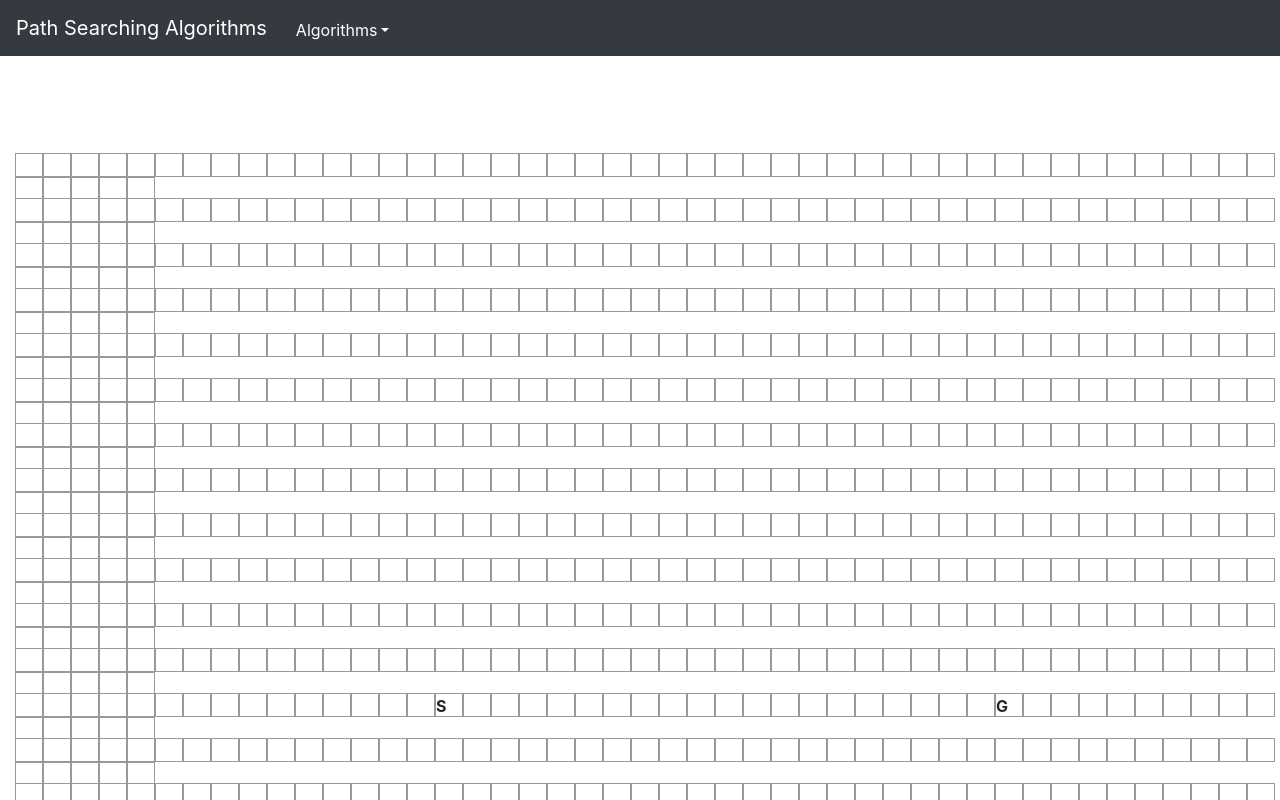
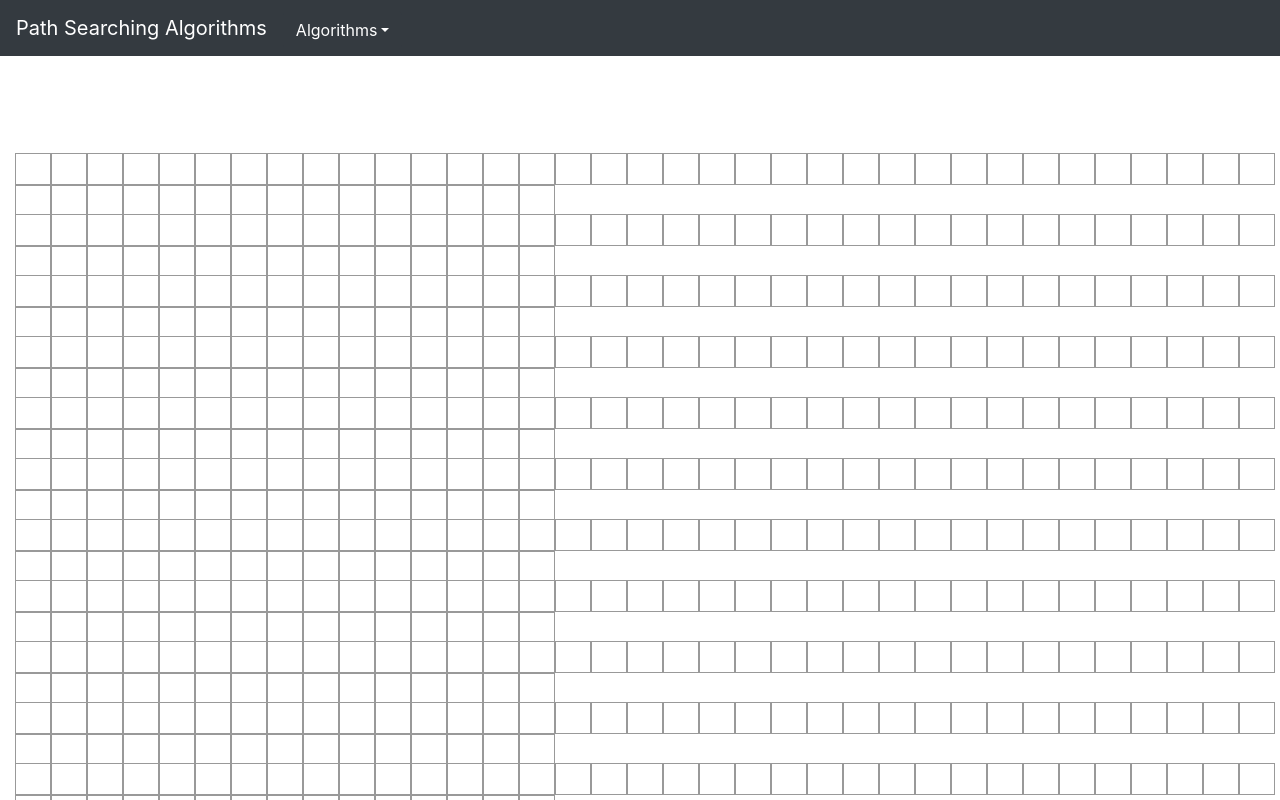
Before and after one commit to tlee10/path-find-visualizer, a React (Create React App) app: page / in a window 1280 px wide. Shown: the top 800 px of the page. Built offline with nearby package versions, Linux system fonts and the light colour scheme.

Commit message:
minor change

```diff
--- a/src/index.css
+++ b/src/index.css
@@ -15,8 +15,8 @@ code {
 .node {
   background: #fff;
   border: 1px solid #999999;
-  height: 3vh;
-  width: 3.5vh;
+  height: 4vh;
+  width: 4.5vh;
   display: inline-block;
 }
 
```
